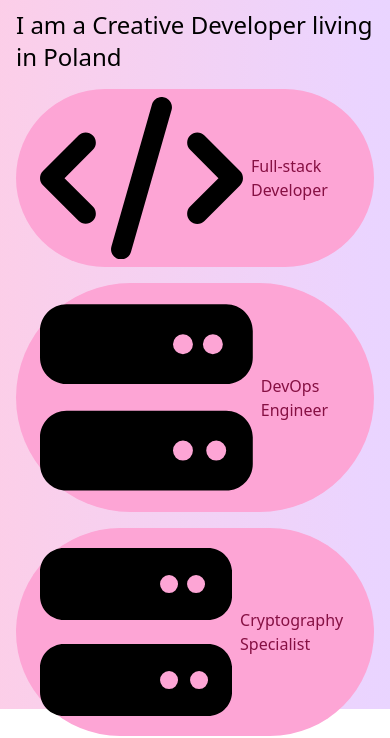
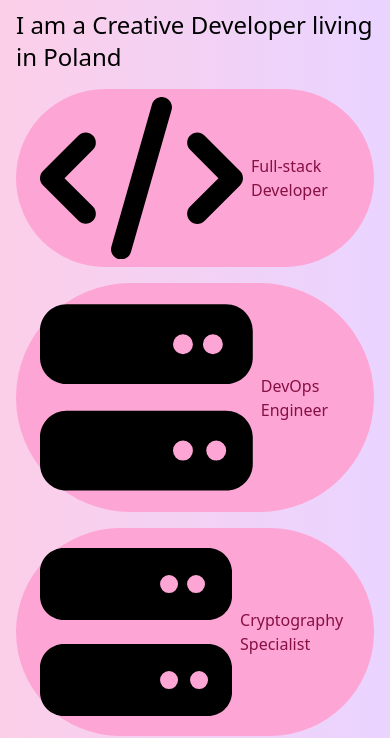
Before and after one commit to M3DZIK/portfolio, an Astro site: page / in a window 390 px wide. Shown: the part 135-873 px from the top of the page. Built offline with nearby package versions, Linux system fonts and the light colour scheme; Astro itself is replaced by a stand-in of ours.

Commit message:
Fix background gradient on mobile devices

```diff
--- a/src/pages/index.astro
+++ b/src/pages/index.astro
@@ -6,7 +6,7 @@ import Socials from "../components/Socials.astro";
 ---
 
 <Layout>
-	<main class="h-full bg-gradient-to-r from-pink-200 to-purple-200">
+	<main class="min-h-full bg-gradient-to-r from-pink-200 to-purple-200">
 		<section class="flex justify-center items-center mx-auto gap-8 px-4 pt-12 md:pt-[25vh] pb-12">
 			<div class="flex flex-col gap-4">
 				<div class="flex flex-col gap-1">
```
